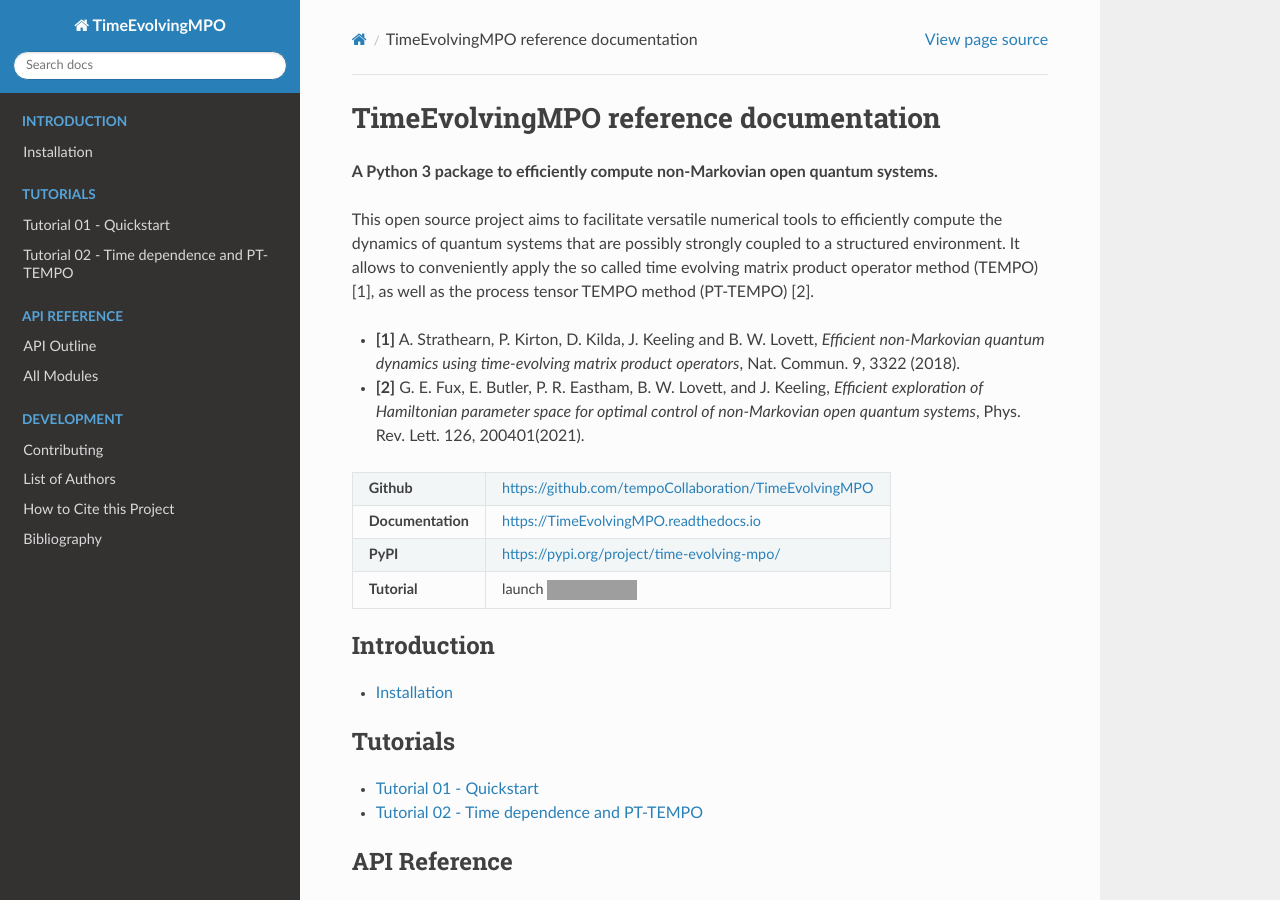
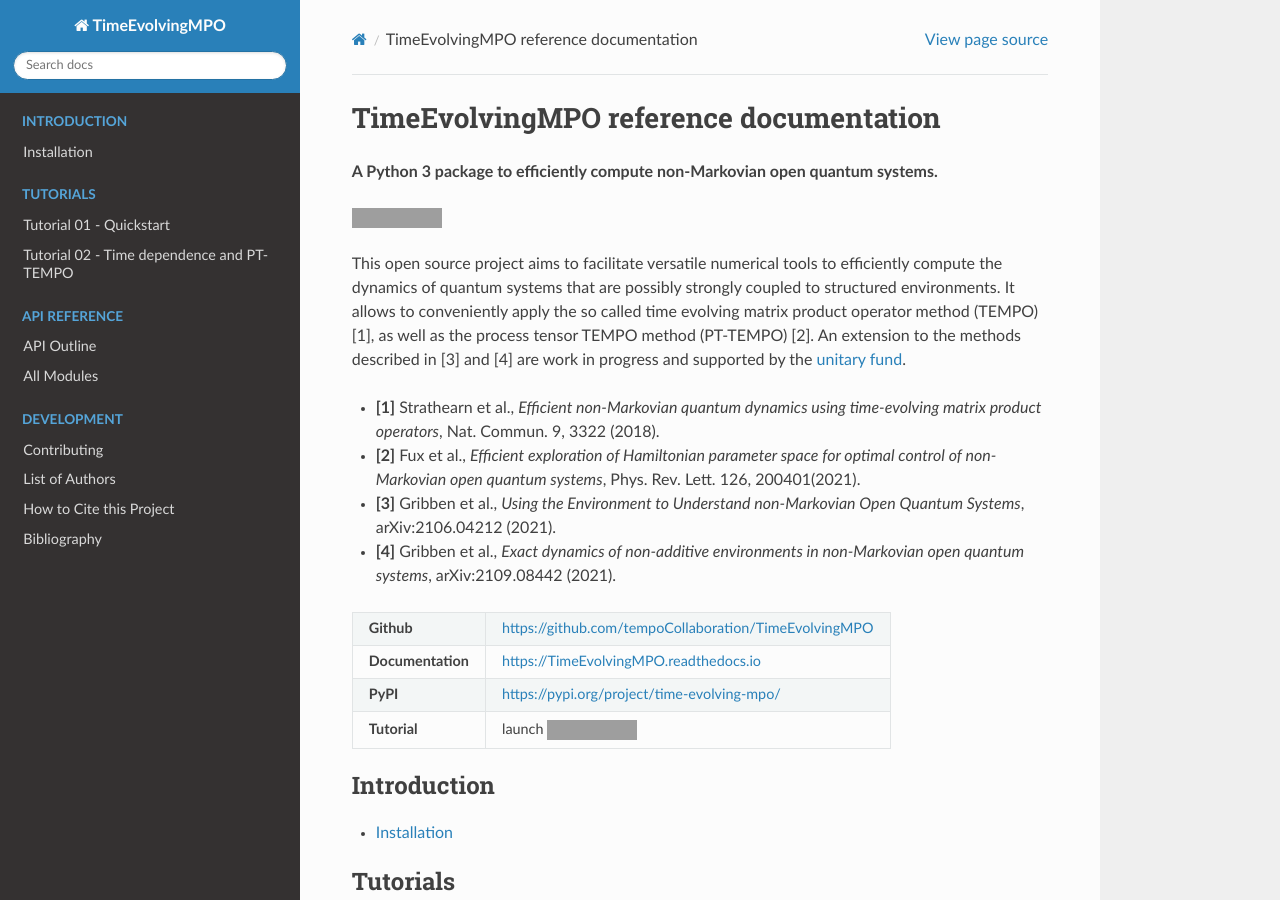
Before and after one commit to tempoCollaboration/OQuPy, a Sphinx documentation site: the page built from docs/index.rst, in a window 1280 px wide and 900 px high. Built offline with Sphinx 7.4.7 and the Read the Docs theme 2.0.0, drawn with Linux system fonts in a browser that asks for light colours; the version number could not be read and is left out; grey boxes are pictures that could not be loaded.

Commit message:
Edit introduction: new projects & unitary fund

```diff
--- a/docs/index.rst
+++ b/docs/index.rst
@@ -4,20 +4,26 @@
 **A Python 3 package to efficiently compute non-Markovian open quantum
 systems.**
 
+.. image:: https://img.shields.io/badge/Supported%20By-UNITARY%20FUND-brightgreen.svg?style=for-the-badge
+ :target: http://unitary.fund
+
 This open source project aims to facilitate versatile numerical tools to
 efficiently compute the dynamics of quantum systems that are possibly strongly
-coupled to a structured environment. It allows to conveniently apply the so
-called time evolving matrix product operator method (TEMPO) [1], as well as
-the process tensor TEMPO method (PT-TEMPO) [2].
+coupled to structured environments. It allows to conveniently apply the so
+called time evolving matrix product operator method (TEMPO) [1], as well as the
+process tensor TEMPO method (PT-TEMPO) [2]. An extension to the methods
+described in [3] and [4] are work in progress and supported by the
+`unitary fund <http://unitary.fund>`_.
 
-- **[1]** A. Strathearn, P. Kirton, D. Kilda, J. Keeling and
-  B. W. Lovett,  *Efficient non-Markovian quantum dynamics using
+- **[1]** Strathearn et al.,  *Efficient non-Markovian quantum dynamics using
   time-evolving matrix product operators*, Nat. Commun. 9, 3322 (2018).
-- **[2]** G. E. Fux, E. Butler, P. R. Eastham, B. W. Lovett, and
-  J. Keeling, *Efficient exploration of Hamiltonian parameter space for
+- **[2]** Fux et al., *Efficient exploration of Hamiltonian parameter space for
   optimal control of non-Markovian open quantum systems*,
   Phys. Rev. Lett. 126, 200401(2021).
-
+- **[3]** Gribben et al., *Using the Environment to Understand non-Markovian
+  Open Quantum Systems*, arXiv:2106.04212 (2021).
+- **[4]** Gribben et al., *Exact dynamics of non-additive environments in
+  non-Markovian open quantum systems*, arXiv:2109.08442 (2021).
 
 .. |binder-tutorial| image:: https://mybinder.org/badge_logo.svg
  :target: https://mybinder.org/v2/gh/tempoCollaboration/TimeEvolvingMPO/master?filepath=tutorials%2Ftutorial_01_quickstart.ipynb
```
Also changed, not shown: README.md (+12 -9 lines).
